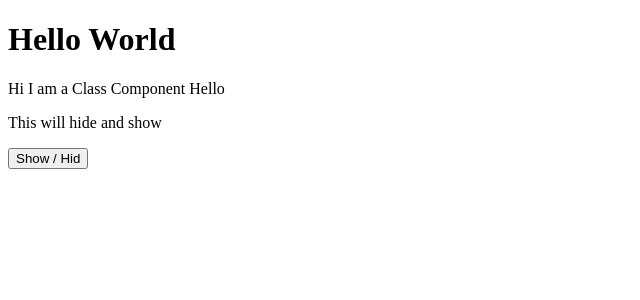
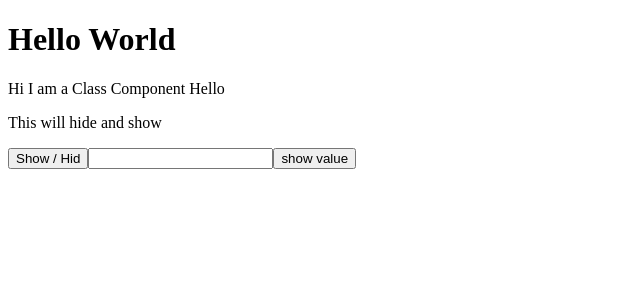
Before and after one commit to alsaydali/react-playground, a React (Create React App) app: page / in a window 1280 px wide. Shown: the top 300 px of the page, without its empty margins (0-640 px from the left). Built offline with nearby package versions, Linux system fonts and the light colour scheme.

Commit message:
ref in react

```diff
--- a/src/components/classcomponents.js
+++ b/src/components/classcomponents.js
@@ -15,6 +15,9 @@ class ClassComponents extends Component {
   toggle = () => {
     this.setState({ toggle: !this.state.toggle });
   };
+  submit = () => {
+    console.log(this.text.value);
+  };
   render() {
     const { text } = this.props;
     return (
@@ -23,6 +26,13 @@ class ClassComponents extends Component {
         {this.state.toggle && <p>This will hide and show</p>}
 
         <button onClick={this.toggle}>Show / Hid</button>
+        <input
+          type="text"
+          ref={(input) => {
+            this.text = input;
+          }}
+        />
+        <button onClick={this.submit}>show value</button>
       </>
     );
   }
```
